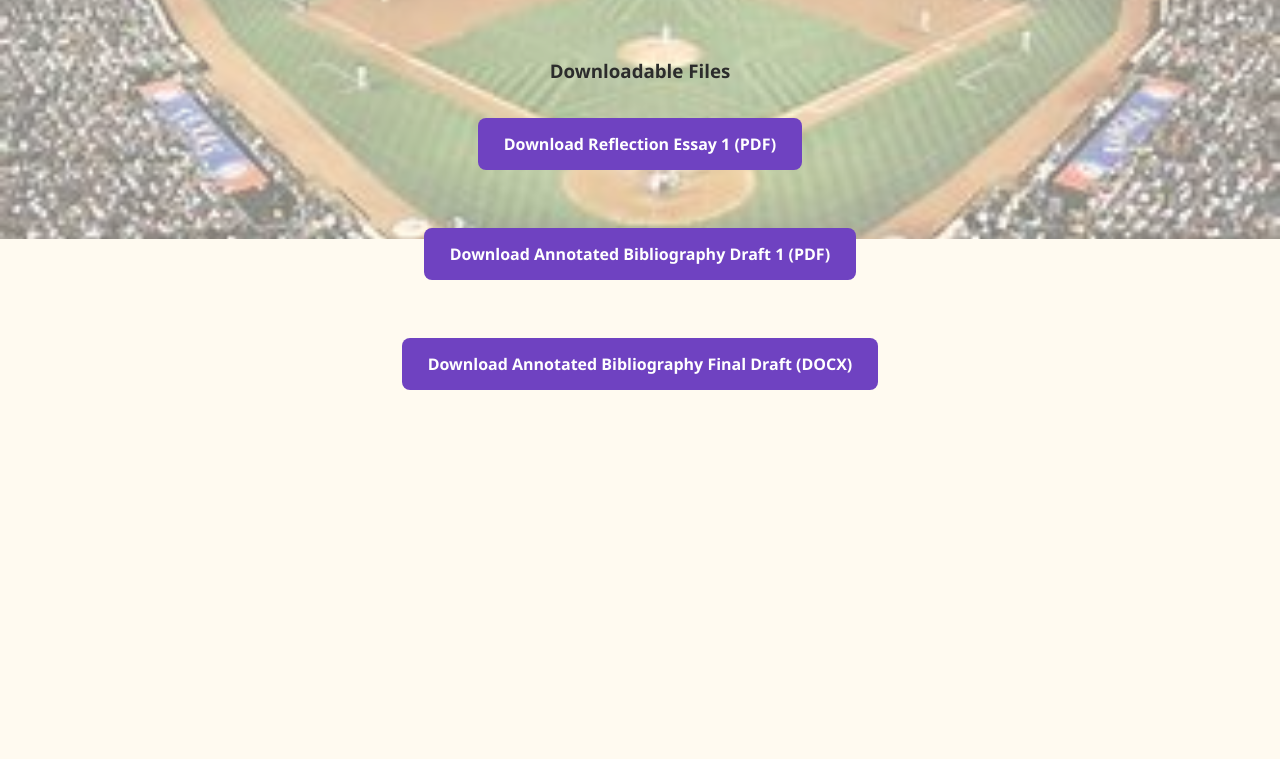
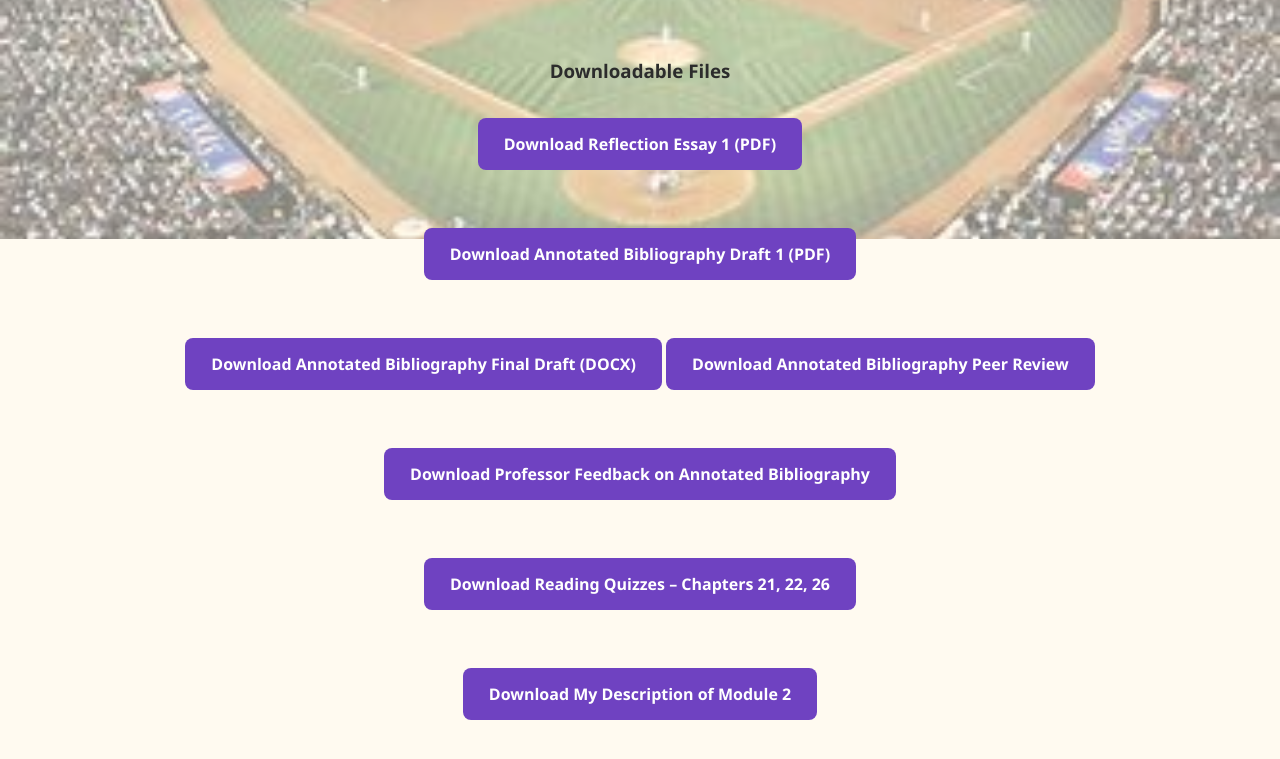
Before and after one commit to CalebCastroPortfolio/ENGL-1302, a plain HTML site: page page1.html in a window 1280 px wide. Shown: the part 561-1320 px from the top of the page. Before the commit the page ends 991 px from the top, so only its background shows below. Drawn offline with Linux system fonts and the light colour scheme.

Commit message:
Add more Module 2 downloads

```diff
--- a/page1.html
+++ b/page1.html
@@ -17,6 +17,22 @@
     <a href="Module02/Annotated_Bibliographgy_Draft_1.pdf" download class="download-btn">Download Annotated Bibliography Draft 1 (PDF)</a><br><br>
 
     <a href="Module02/Annotated Bibliography Final Draft.docx" download class="download-btn">Download Annotated Bibliography Final Draft (DOCX)</a>
+
+    <a href="Module02/Annotated-Bibliography-Peer-Review.pdf" download class="download-btn">
+      Download Annotated Bibliography Peer Review
+    </a><br><br>
+
+    <a href="Module02/Annotated-Bibliography-Professor-Feedback.pdf" download class="download-btn">
+      Download Professor Feedback on Annotated Bibliography
+    </a><br><br>
+
+    <a href="Module02/Chapter-21-22-26-Reading-Quizzes.pdf" download class="download-btn">
+      Download Reading Quizzes – Chapters 21, 22, 26
+    </a><br><br>
+
+    <a href="Module02/Module-2-Reflection.pdf" download class="download-btn">
+      Download My Description of Module 2
+    </a>
   </div>
 </body>
 </html>
```
Also changed, not shown: 4 other files.
